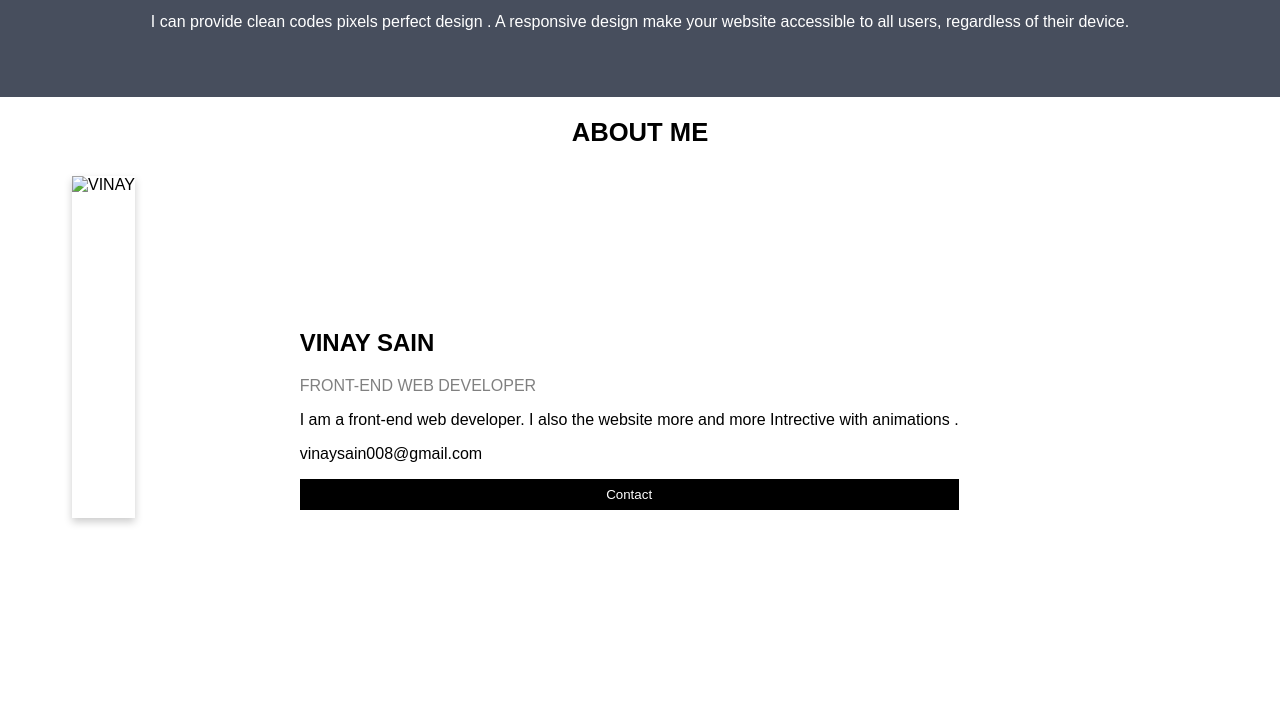
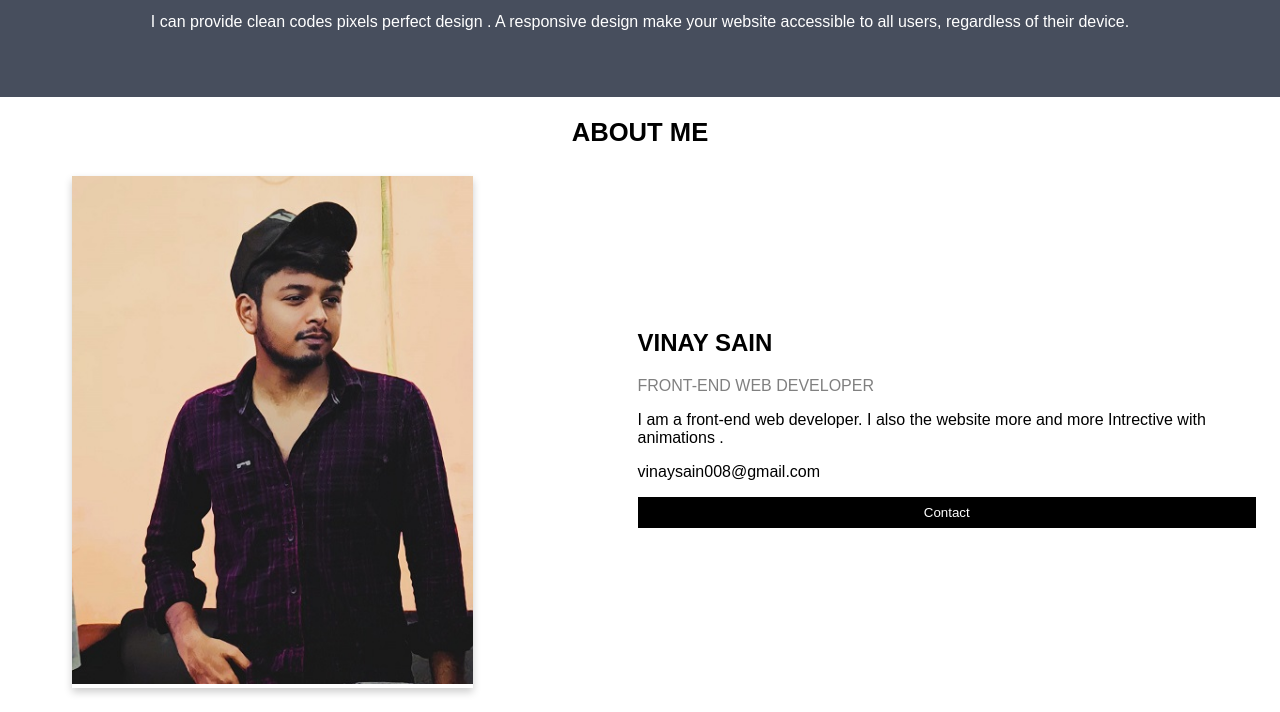
Before and after one commit to vinaysain008/sounds, a plain HTML site: page ABOUT.HTML in a window 1280 px wide. Shown: the part 169-881 px from the top of the page. Before the commit the page ends 800 px from the top, so only its background shows below. Drawn offline with Linux system fonts and the light colour scheme.

Commit message:
Update ABOUT.HTML

```diff
--- a/ABOUT.HTML
+++ b/ABOUT.HTML
@@ -98,7 +98,7 @@ html {
 <div class="row">
   <div class="column">
     <div class="card">
-      <img src="pics/10.jpeg.jpg" alt="VINAY" style="width:100%">
+      <img src="10.jpeg.jpg" alt="VINAY" style="width:100%">
     </div>
       <div class="container">
         <h2>VINAY SAIN</h2>
```
